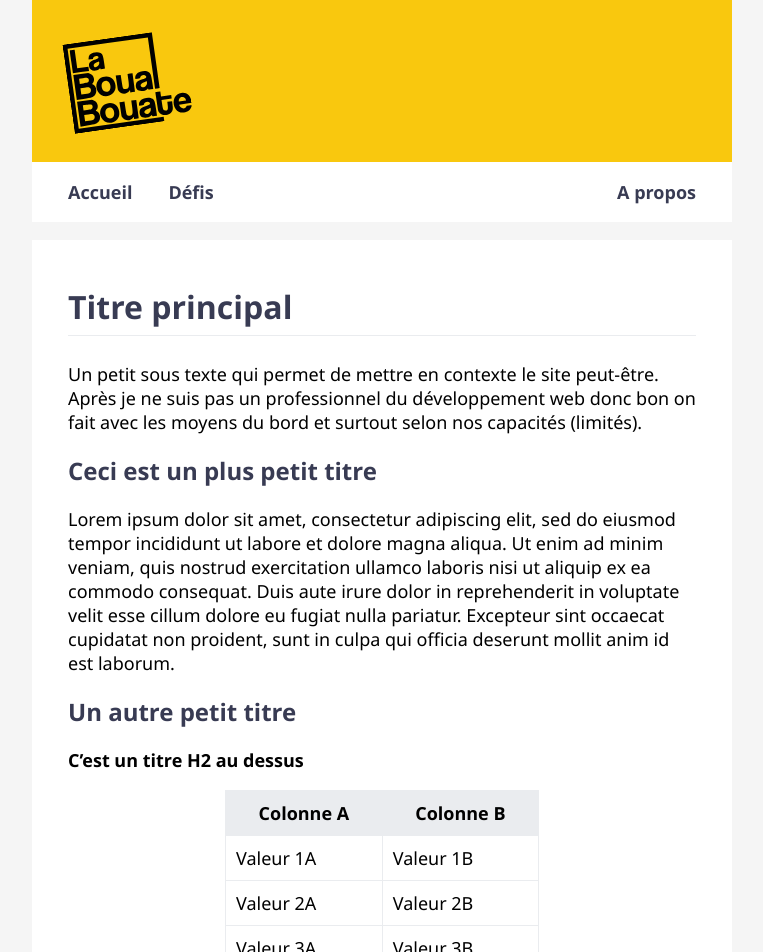
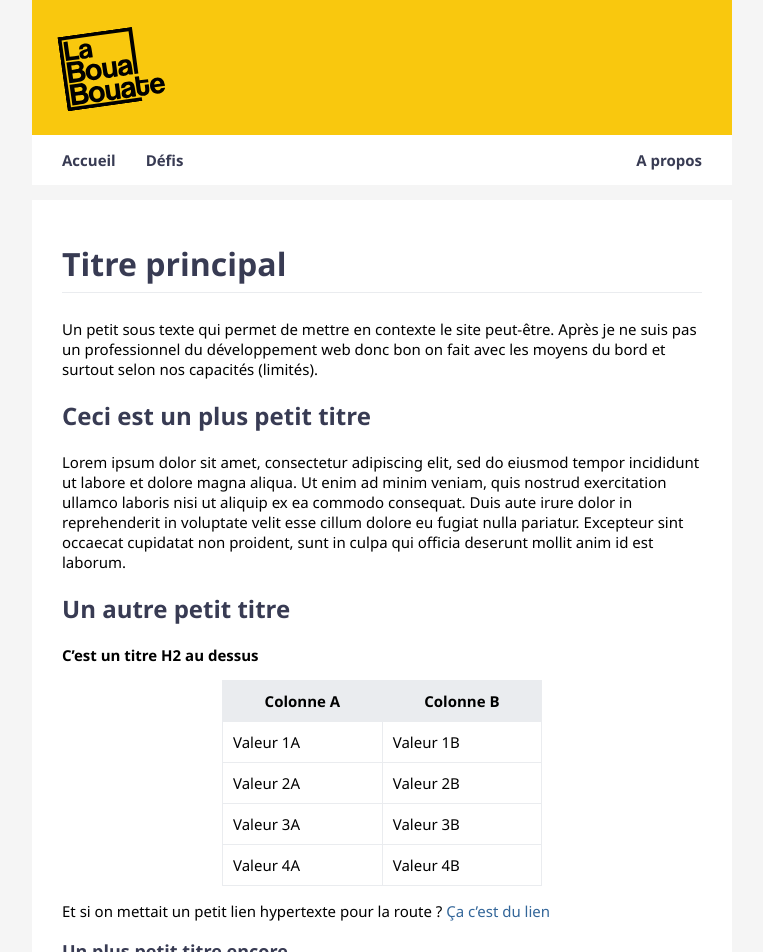
Before and after one commit to leobouard/leobouard.github.io, a Jekyll site: the page built from index.md, in a window 1280 px wide. Shown: the top 952 px of the page, without its empty margins (258-1021 px from the left). Built offline with Jekyll 4.4.1, drawn with Linux system fonts in a browser that asks for light colours; our own code applies the rules of GitHub Pages for plain Markdown files.

Commit message:
Modify font size

```diff
--- a/assets/css/style.scss
+++ b/assets/css/style.scss
@@ -23,7 +23,7 @@ body {
     margin: 0;
     background-color: #f5f5f5;
     font-family: "Segoe UI", Roboto, "Helvetica Neue", Arial, sans-serif, "Segoe UI Emoji", "Segoe UI Symbol";
-    font-size: large;
+    font-size: 15px;
     font-weight: 400;
 }
 
@@ -183,6 +183,14 @@ section {
         transform: scale(1.10);
     }
 
+    .postInfo {
+        background-color: #fff;
+    }
+
+    .posts .postInfo {
+        margin: 0;
+    }
+
     /* --- CODE --- */
 
     pre, code {
```
Also changed, not shown: challenges.md (+5 -3 lines).
